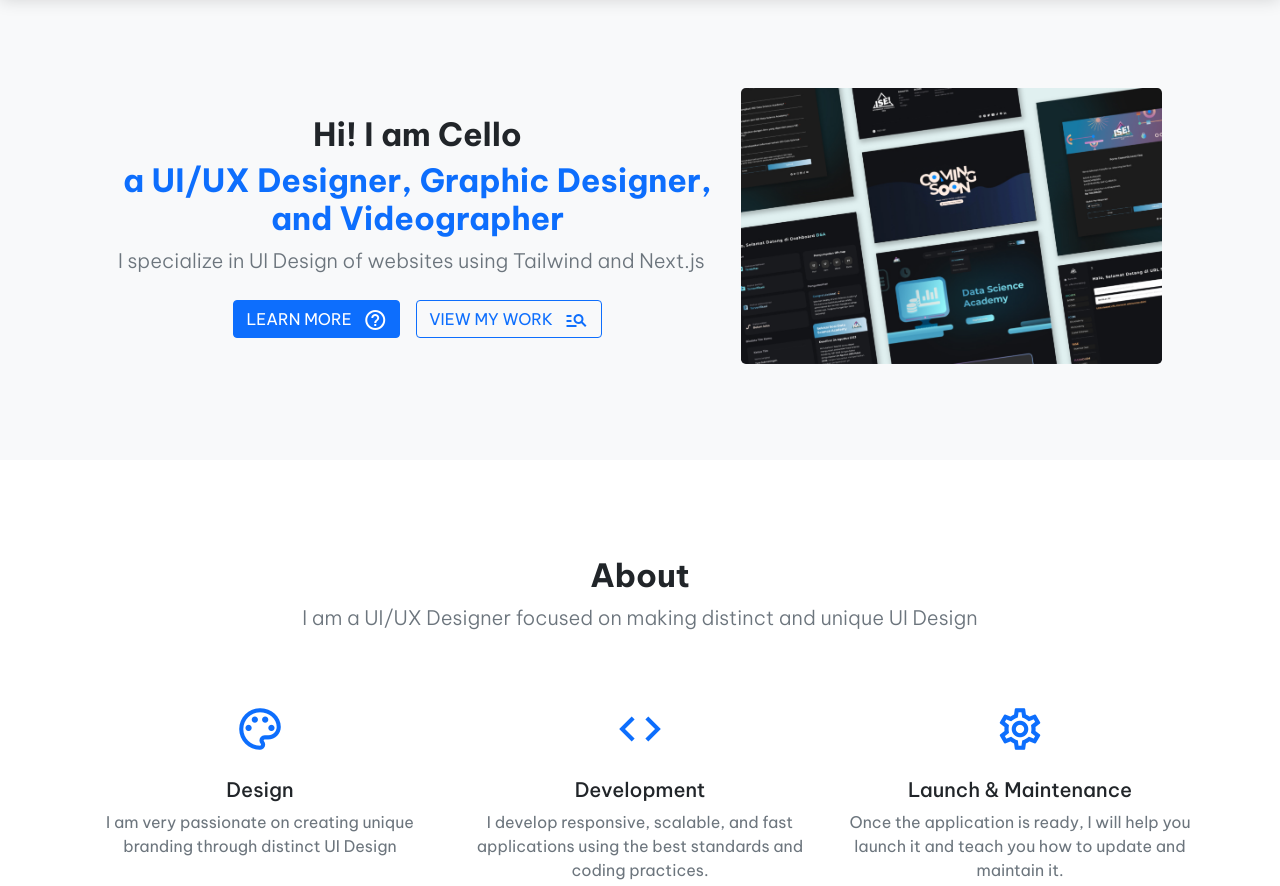
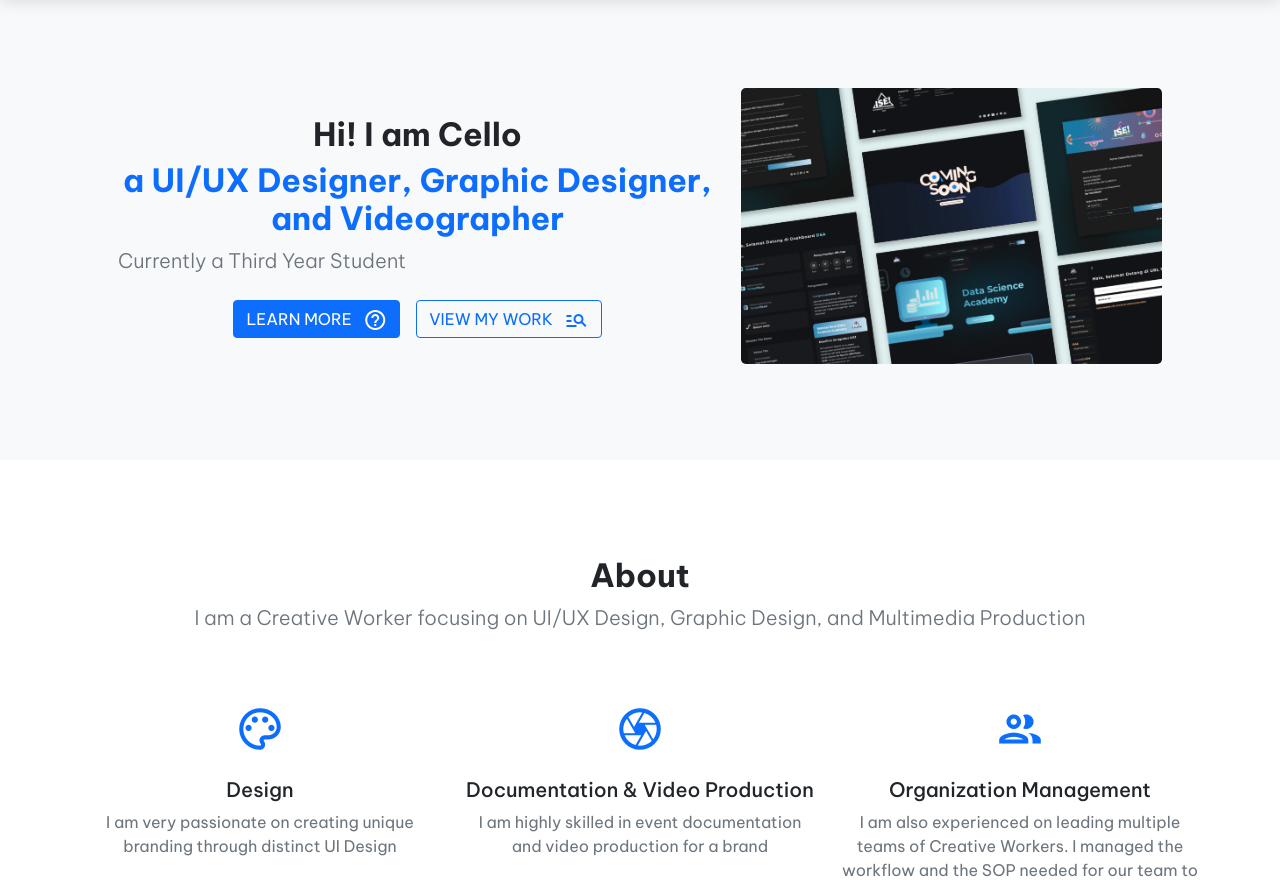
Before and after one commit to andilololubis/andilololubis.github.io, a plain HTML site: page index.html in a window 1280 px wide. Shown: the part 64-950 px from the top of the page. Drawn offline with nearby package versions, Linux system fonts and the light colour scheme.

Commit message:
UPDATE MINGGU

```diff
--- a/index.html
+++ b/index.html
@@ -71,7 +71,7 @@
               <h2 class="text-center fw-bold mb-2">Hi! I am Cello</h2>
               <h2 class="text-primary text-center fw-bold mb-2">a UI/UX Designer, Graphic Designer, and Videographer</h2>
               <p class="lead text-muted mb-4">
-                I specialize in UI Design of websites using Tailwind and Next.js
+                Currently a Third Year Student
               </p>
               <div class="d-grid gap-3 d-sm-flex justify-content-center">
                 <a class="btn btn-primary btn-large text-uppercase" href="#about">
@@ -100,7 +100,7 @@
           <div class="row justify-content-center">
             <h2 class="fw-bold">About</h2>
             <p class="lead text-muted mb-5">
-              I am a UI/UX Designer focused on making distinct and unique UI Design
+              I am a Creative Worker focusing on UI/UX Design, Graphic Design, and Multimedia Production
             </p>
           </div>
         </div>
@@ -117,22 +117,20 @@
             </div>
             <div class="col-lg-4 mx-auto mb-5">
               <div class="d-flex mb-5 about">
-                <span class="material-icons-outlined m-auto text-primary">code</span>
+                <span class="material-icons-outlined m-auto text-primary">camera</span>
               </div>
-              <h5>Development</h5>
+              <h5>Documentation & Video Production</h5>
               <p class="text-muted mb-0">
-                I develop responsive, scalable, and fast applications using
-                the best standards and coding practices.
+                I am highly skilled in event documentation and video production for a brand
               </p>
             </div>
             <div class="col-lg-4 mx-auto mb-5">
               <div class="d-flex mb-5 about">
-                <span class="material-icons-outlined m-auto text-primary">settings</span>
+                <span class="material-icons-outlined m-auto text-primary">group</span>
               </div>
-              <h5>Launch & Maintenance</h5>
+              <h5>Organization Management</h5>
               <p class="text-muted mb-0">
-                Once the application is ready, I will help you launch it and
-                teach you how to update and maintain it.
+                I am also experienced on leading multiple teams of Creative Workers. I managed the workflow and the SOP needed for our team to work
               </p>
             </div>
           </div>
```
